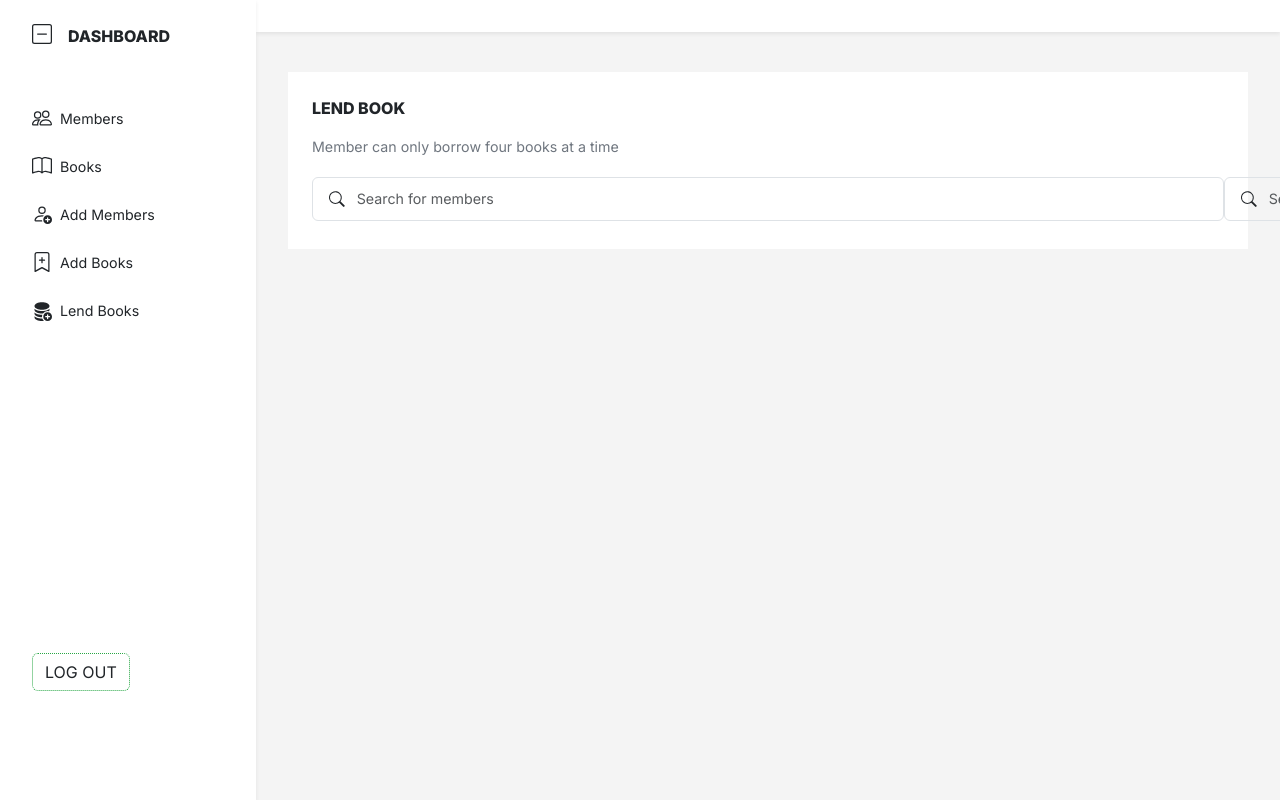
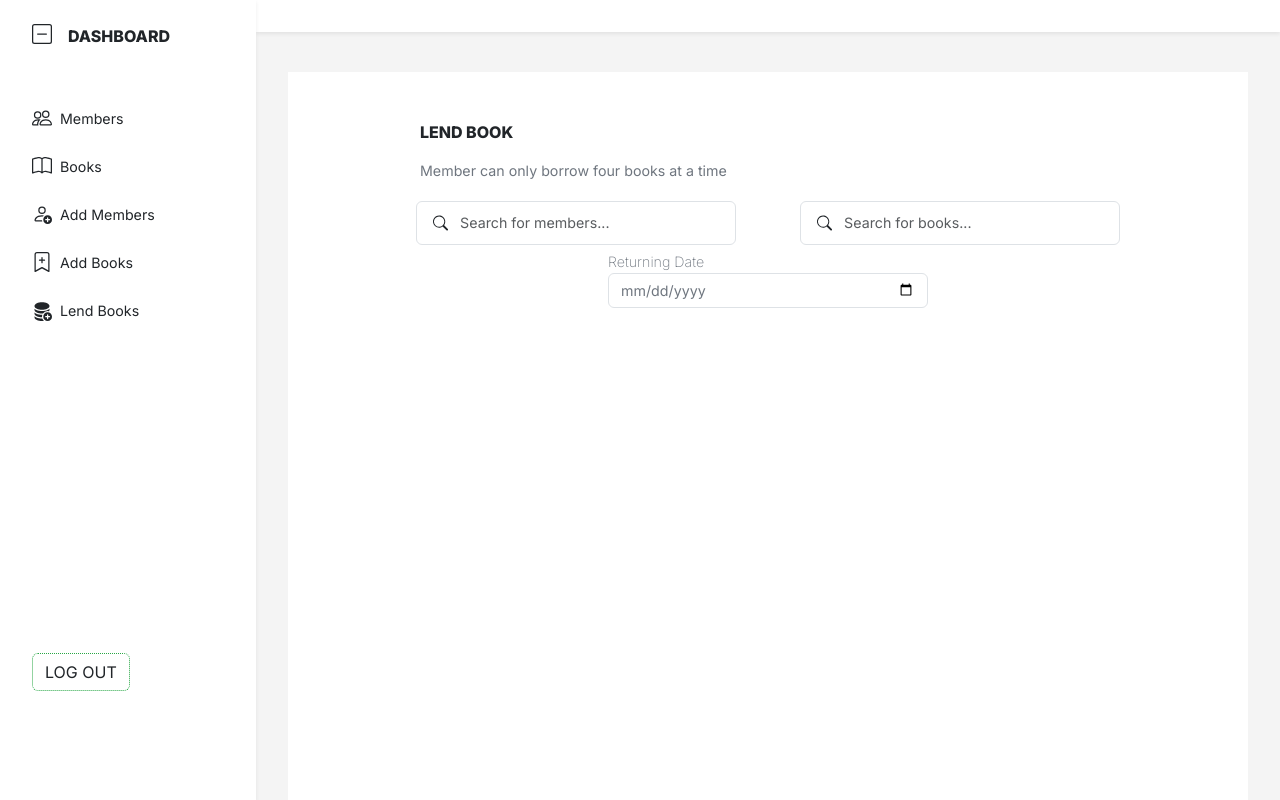
Before and after one commit to Hart102/school-library-system, a React (Vite) app: page /dashboard/lendBooks in a window 1280 px wide. Built offline with nearby package versions, Linux system fonts and the light colour scheme; no server answers.

Commit message:
modulized post request

```diff
--- a/src/Pages/Admin/AddBooks.jsx
+++ b/src/Pages/Admin/AddBooks.jsx
@@ -4,7 +4,7 @@ import { useLocation } from "react-router-dom";
 import { updateBook } from "../../Reducers/Book";
 import { PostRequest } from "../../components/APIs/PostRequest";
 import Button from "../../components/Button/Button";
-import { FormInput } from "../../components/FormInput";
+import FormInput from "../../components/FormInput";
 import PopUp from "../../components/Modal/PopUp";
 import Title from "../../components/Title";
 import FormLayout from "../../layout/FormLayout";
--- a/src/components/FormInput.jsx
+++ b/src/components/FormInput.jsx
@@ -1,4 +1,4 @@
-export const FormInput = ({ label, value, inputRef, type, placeholder, onchange }) => {
+const FormInput = ({ label, value, inputRef, type, placeholder, onchange }) => {
     return (
         <div className="col-md-5 mb-3">
             <label
@@ -18,3 +18,5 @@ export const FormInput = ({ label, value, inputRef, type, placeholder, onchange
         </div>
     )
 }
+
+export default FormInput
--- a/src/components/LendBooks/LendBooks.jsx
+++ b/src/components/LendBooks/LendBooks.jsx
@@ -1,18 +1,37 @@
 import * as Icon from 'react-bootstrap-icons'
 import { SearchInput } from '../Search/SearchInput'
-
-import Title from  '../Title'
+import Title from '../Title'
+import FormInput from '../FormInput'
+import FormLayout from '../../layout/FormLayout'
 
 const LendBooks = () => {
     return (
-        <div className="container bg-white p-4">
-            <Title text='lend book'/>
+        <FormLayout>
+            <div className='px-lg-5'>
+                <Title text='lend book' />
                 <p className='my-3'>Member can only borrow four books at a time</p>
-            <div className='d-lg-flex justify-content-between'>
-                <SearchInput placeholder={'Search for members'}/>
-                <SearchInput placeholder={'Search for books'}/>
             </div>
-        </div>
+
+            <div className="d-flex flex-wrap justify-content-around">
+                <SearchInput size='col-md-5' placeholder={'Search for members...'} />
+                <SearchInput size='col-md-5' placeholder={'Search for books...'} />
+                <FormInput type="date" label="returning Date" />
+            </div>
+
+        </FormLayout>
+
+
+
+        // <div className="container bg-white p-4">
+        //     <div className='px-lg-5'>
+        //         <Title text='lend book'/>
+        //         <p className='my-3'>Member can only borrow four books at a time</p>
+        //     </div>
+        //     <div className='d-lg-flex justify-content-around'>
+        //         <SearchInput size='col-md-5' placeholder={'Search for members...'}/>
+        //         <SearchInput size='col-md-5' placeholder={'Search for books...'}/>
+        //     </div>
+        // </div>
 
     )
 }
--- a/src/components/Overview/Overview.jsx
+++ b/src/components/Overview/Overview.jsx
@@ -8,8 +8,6 @@ import { Card } from "./Card"
 const Overview = () => {
     const membersList = useSelector((state) => state.members.value)
     const booksList = useSelector((state) => state.books.value)
-
-
 
     const overViewData = [
         {
@@ -38,17 +36,16 @@ const Overview = () => {
             <span className="border-bottom"></span>
             <span className="mb-3"></span>
 
-            {/* {overViewData.map((content, index) => (
-
+            {overViewData.map((content, index) => (
                 <div className='col-md-4' key={index}>
                     <Card
-                        text={content.text.success.length}
+                        text={content.text.success ? content.text.success.length :<p>Loading...</p>}
                         title={content.title}
                         className={`icon ${content.id}`}
                         icon={<content.icon color="white" />}
                     />
                 </div>
-            ))} */}
+            ))}
         </section>
     )
 }
--- a/src/components/Search/SearchInput.jsx
+++ b/src/components/Search/SearchInput.jsx
@@ -1,8 +1,8 @@
 import * as Icon from 'react-bootstrap-icons';
 
-export const SearchInput = ({ inputRef, placeholder, onchange }) => {
+export const SearchInput = ({ size, inputRef, placeholder, onchange }) => {
     return (
-        <form className="form-group d-flex align-items-center px-3 py-1 my-1 border rounded col-md-12">
+        <form className={`form-group d-flex align-items-center px-3 py-1 my-1 border rounded ${size}`}>
             <Icon.Search />
             <input
                 ref={inputRef}
```
Also changed, not shown: src/Pages/Admin/AddMember.jsx (+4 -5 lines), src/components/InputField.jsx (deleted, +0 -22 lines).
